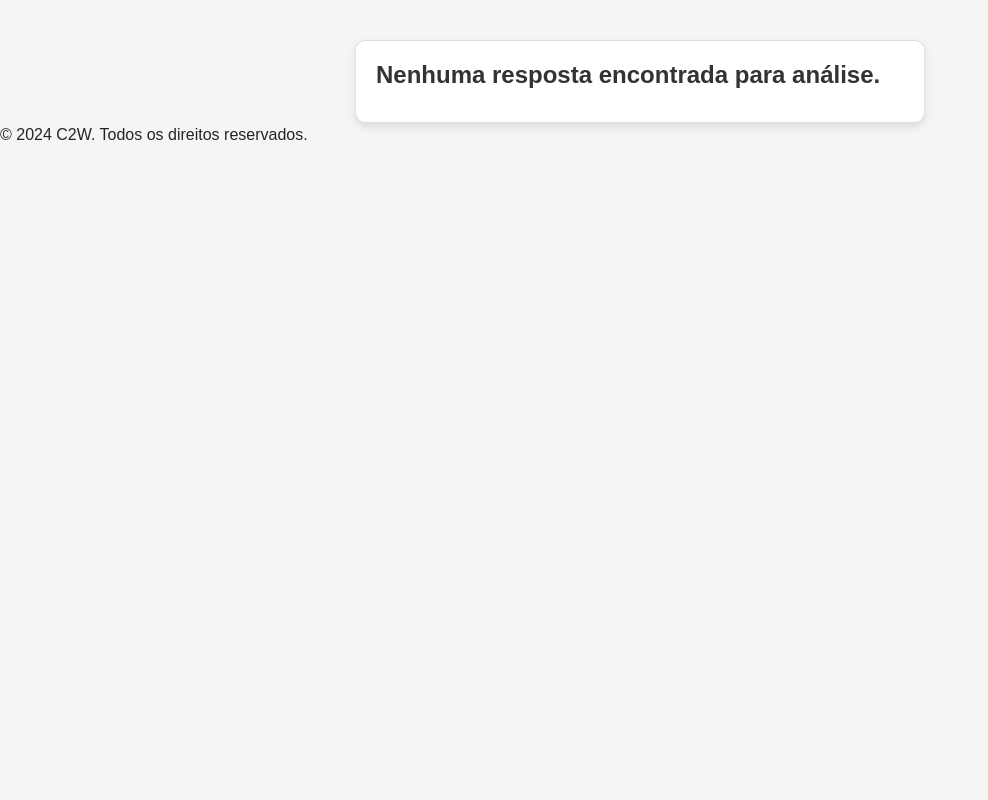
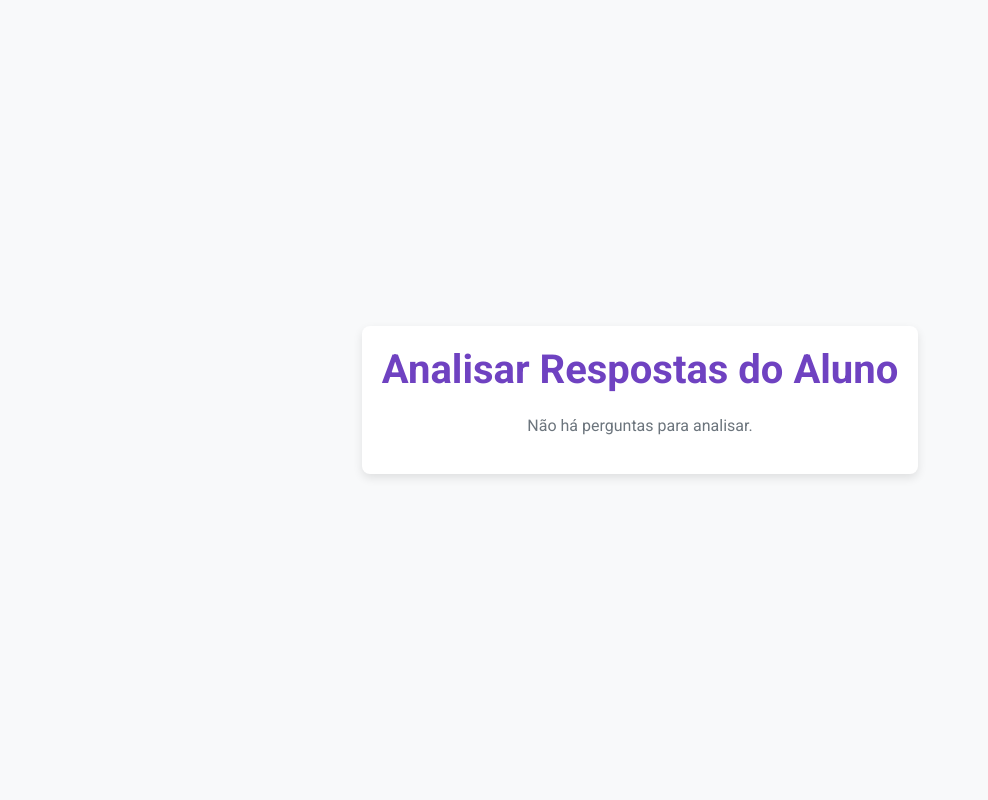
Before and after one commit to allanlealluz/C2W-SAMSUNG_Project, a Flask app: page /dashboard_professor/analisar_aluno/1 in a window 1280 px wide. Shown: the whole page, without its empty margins (0-988 px from the left). Run offline with Flask 3, Linux system fonts and the light colour scheme; the visitor is signed in with stand-in values (Sample User, id 1); data that the repository does not hold is empty; some libraries are stand-ins or nearby versions.

Commit message:
mudança no design e funcionalidade analisar nota aluno

```diff
--- a/models.py
+++ b/models.py
@@ -277,6 +277,9 @@ def get_resposta_by_aluno_aula(aluno_id, aula_id):
 def get_alunos():
     db = get_db()
     return db.execute("SELECT * FROM usuarios where tipo != 'professor' and tipo != 'admin'").fetchall()
+def get_perguntas_by_id(id):
+    db = get_db()
+    return db.execute("SELECT * FROM perguntas where id = ?",(id,)).fetchall()
 def resp_aluno(aluno_id):
       db = get_db()
       return db.execute("SELECT * FROM respostas where user_id = ?", (aluno_id,)).fetchall()
--- a/routes/teacher_routes.py
+++ b/routes/teacher_routes.py
@@ -4,7 +4,7 @@ import numpy as np
 from werkzeug.utils import secure_filename
 from models import (
     find_user_by_id, criar_aula, get_cursos,get_modulos_by_curso_id,
-    get_respostas_by_aula, get_progresso_by_aula, get_alunos,
+    get_respostas_by_aula, get_progresso_by_aula, get_alunos,get_perguntas_by_id,
     Adicionar_nota, resp_aluno, update_nota_resposta, get_student_scores,get_db, criar_modulos, get_aulas_por_modulo, get_student_scores_by_module
 )
 from utils import (
@@ -307,20 +307,54 @@ def analisar_aluno(aluno_id):
 
     if request.method == "POST":
         nota = request.form.get('nota')
-        if nota:
+        resposta_id = request.form.get('resposta_id')
+
+        if nota and resposta_id:
             try:
-                Adicionar_nota(1, aluno_id, nota)
-                print("Nota adicionada com sucesso!", "success")
+                db = get_db()
+                db.execute(
+                    "UPDATE respostas SET nota = ? WHERE id = ? AND user_id = ?",
+                    (nota, resposta_id, aluno_id)
+                )
+                db.commit()
+
+                respostas_pendentes = [
+                    resp for resp in resp_aluno(aluno_id) if resp["nota"] is None
+                ]
+                if not respostas_pendentes:
+                    return {"redirect": url_for('teacher.avaliar_alunos')}, 200
+
+                return {"status": "Nota adicionada com sucesso!"}, 200
             except Exception as e:
-                print(f"Erro ao adicionar nota: {e}", "error")
-            return redirect(url_for('teacher.avaliar_alunos'))
+                return {"error": f"Erro ao adicionar nota: {e}"}, 500
 
     try:
-        resposta = [resp for resp in resp_aluno(aluno_id) if resp["nota"] is None]
-        return render_template('analisar_aluno.html', resposta=resposta, aluno_id=aluno_id)
+        respostas_pendentes = [
+            resp for resp in resp_aluno(aluno_id) if resp["nota"] is None
+        ]
+        perguntas = []
+        for resp in respostas_pendentes:
+            pergunta = get_perguntas_by_id(resp["pergunta_id"])
+            if not pergunta:
+                flash(f"Pergunta não encontrada para a resposta ID {resp['id']}.", "warning")
+                continue
+
+            perguntas.append({
+                "resposta_id": resp["id"],
+                "pergunta_texto": pergunta[0]["texto"],
+                "resposta_texto": resp["resposta"]
+            })
+
+        return render_template(
+            'analisar_aluno.html',
+            perguntas=perguntas,
+            aluno_id=aluno_id
+        )
+
     except Exception as e:
-        print(f"Erro ao analisar aluno: {e}", "error")
-        return redirect(url_for('teacher.avaliar_alunos'))
+        flash(f"Erro ao analisar aluno: {e}", "error")
+        return redirect(url_for('teacher.analisar_aluno'))
+
 
 
 @teacher_bp.route('/dashboard_professor/update_nota_resposta', methods=["GET", "POST"])
--- /dev/null
+++ b/static/CSS/analisar_aluno.css
@@ -0,0 +1,36 @@
+body {
+    font-family: 'Roboto', sans-serif;
+    background-color: #f8f9fa;
+}
+.main-container {
+    min-height: 100vh;
+    display: flex;
+    justify-content: center;
+    align-items: center;
+}
+.content-box {
+    background: white;
+    border-radius: 8px;
+    box-shadow: 0 4px 10px rgba(0, 0, 0, 0.1);
+    max-width: 600px;
+    width: 100%;
+    padding: 20px;
+}
+.btn-purple {
+    background-color: #6f42c1;
+    color: white;
+}
+.btn-purple:hover {
+    background-color: #5a379d;
+}
+h1 {
+    color: #6f42c1;
+    text-align: center;
+    margin-bottom: 20px;
+}
+.response-container {
+    margin-bottom: 20px;
+}
+.response-container hr {
+    border-top: 1px solid #ddd;
+}
--- a/templates/analisar_aluno.html
+++ b/templates/analisar_aluno.html
@@ -1,113 +1,89 @@
 <!DOCTYPE html>
-<html lang="pt-BR">
+<html lang="pt">
 <head>
     <meta charset="UTF-8">
     <meta name="viewport" content="width=device-width, initial-scale=1.0">
-    <title>Analisar Aluno</title>
-    <link href="https://stackpath.bootstrapcdn.com/bootstrap/4.5.2/css/bootstrap.min.css" rel="stylesheet">
-    <style>
-        body {
-            background-color: #f5f5f5;
-            font-family: Arial, sans-serif;
-        }
-        .container {
-            max-width: 600px;
-            margin-top: 40px;
-        }
-        .card {
-            padding: 20px;
-            border-radius: 10px;
-            box-shadow: 0px 4px 8px rgba(0, 0, 0, 0.1);
-        }
-        .card-title {
-            color: #333;
-            font-size: 24px;
-            font-weight: bold;
-        }
-        .response-text {
-            font-size: 16px;
-            line-height: 1.5;
-            color: #555;
-        }
-        .form-group label {
-            font-weight: bold;
-        }
-        .btn-submit {
-            width: 100%;
-            background-color: #007bff;
-            color: #fff;
-        }
-    </style>
+    <title>Analisar Respostas</title>
+    <link rel="icon" href="{{ url_for('static', filename='/img/C2W.png') }}">
+    <link rel="stylesheet" href="https://stackpath.bootstrapcdn.com/bootstrap/4.5.2/css/bootstrap.min.css">
+    <link href="https://fonts.googleapis.com/css2?family=Roboto:wght@400;700&display=swap" rel="stylesheet">
+    <link rel="stylesheet" href="{{ url_for('static', filename='/CSS/dashboard_professor.css') }}">
+    <link rel="stylesheet" href="{{ url_for('static', filename='/CSS/analisar_aluno.css') }}">
 </head>
 <body>
-    <div class="container">
-        <div class="card">
-            {% if resposta and resposta|length > 0 %}
-                <h1 class="card-title">Analisando Respostas de: {{ resposta[0]["nome"] }} - Aula {{ aula_id }}</h1>
+    <div class="main-container">
+        <div class="content-box">
+            <h1>Analisar Respostas do Aluno</h1>
 
-                {% for resp in resposta %}
-                <div class="response-block mb-4">
-                    <p class="response-text"><strong>Resposta do Aluno:</strong> {{ resp.resposta }}</p>
-
-                    <form class="nota-form" data-id="{{ resp.id }}" onsubmit="submitNota(event, {{ resp.id }})">
+            {% if not perguntas %}
+                <p class="text-center text-muted">Não há perguntas para analisar.</p>
+            {% else %}
+                {% for pergunta in perguntas %}
+                <div class="response-container">
+                    <h5 class="text-primary">Pergunta:</h5>
+                    <p class="font-weight-bold">{{ pergunta.pergunta_texto }}</p>
+                    <h6 class="text-secondary">Resposta do aluno:</h6>
+                    <p>{{ pergunta.resposta_texto }}</p>
+                    <form
+                        method="POST"
+                        action="{{ url_for('teacher.analisar_aluno', aluno_id=aluno_id) }}"
+                        class="nota-form"
+                    >
+                        <input type="hidden" name="resposta_id" value="{{ pergunta.resposta_id }}">
                         <div class="form-group">
-                            <label for="nota-{{ resp.id }}">Nota:</label>
-                            <input type="number" class="form-control" id="nota-{{ resp.id }}" name="nota" min="0" max="10" step="0.1" required placeholder="Insira a nota de 0 a 10">
+                            <label for="nota_{{ pergunta.resposta_id }}">Atribuir Nota:</label>
+                            <input
+                                type="number"
+                                id="nota_{{ pergunta.resposta_id }}"
+                                name="nota"
+                                class="form-control"
+                                required
+                                min="0"
+                                max="10"
+                                step="0.1"
+                            >
                         </div>
-                        <button type="submit" class="btn btn-primary btn-submit mt-3">Adicionar Nota</button>
+                        <button type="submit" class="btn btn-purple">Salvar Nota</button>
                     </form>
                 </div>
+                <hr>
                 {% endfor %}
-            {% else %}
-                <h1 class="card-title">Nenhuma resposta encontrada para análise.</h1>
             {% endif %}
         </div>
     </div>
 
-    <script src="https://code.jquery.com/jquery-3.5.1.min.js"></script>
-    <script src="https://cdn.jsdelivr.net/npm/@popperjs/core@2.5.2/dist/umd/popper.min.js"></script>
-    <script src="https://stackpath.bootstrapcdn.com/bootstrap/4.5.2/js/bootstrap.min.js"></script>
-
     <script>
-        const totalFormularios = document.querySelectorAll('.nota-form').length;
-        let formulariosEnviados = 0;
-
-        async function submitNota(event, respostaId) {
+        document.querySelectorAll('.nota-form').forEach(form => {
+            form.addEventListener('submit', async (event) => {
                 event.preventDefault();
-
-            const notaInput = document.querySelector(`#nota-${respostaId}`);
-            const nota = notaInput.value;
+                const formData = new FormData(form);
 
                 try {
-                const response = await fetch('/dashboard_professor/update_nota_resposta', {
+                    const response = await fetch(form.action, {
                         method: 'POST',
-                    headers: {
-                        'Content-Type': 'application/json'
-                    },
-                    body: JSON.stringify({
-                        resposta_id: respostaId,
-                        nota: nota
-                    })
+                        body: formData
                     });
 
-                if (response.ok) {
-                    formulariosEnviados++;
-                    alert("Nota atualizada com sucesso!");
+                    const result = await response.json();
 
-                    if (formulariosEnviados === totalFormularios) {
-                        window.location.href = '/dashboard_professor';
-                    }
-                } else {
-                    alert("Erro ao atualizar a nota.");
+                    if (result.redirect) {
+                        window.location.href = result.redirect;
+                    } else if (result.status) {
+                        alert(result.status);
+                        form.querySelector('button').disabled = true;
+                        form.querySelector('input').disabled = true;
+                    } else if (result.error) {
+                        alert(result.error);
                     }
                 } catch (error) {
-                console.error("Erro ao enviar a nota:", error);
-                alert("Erro ao enviar a nota.");
+                    console.error('Erro:', error);
+                    alert('Erro ao processar a nota.');
                 }
-        }
+            });
+        });
     </script>
-    <footer>
-        <p>&copy; 2024 C2W. Todos os direitos reservados.</p>
-    </footer>
+    <script src="https://code.jquery.com/jquery-3.5.1.slim.min.js"></script>
+    <script src="https://cdn.jsdelivr.net/npm/@popperjs/core@2.4.4/dist/umd/popper.min.js"></script>
+    <script src="https://stackpath.bootstrapcdn.com/bootstrap/4.5.2/js/bootstrap.min.js"></script>
 </body>
 </html>
--- a/templates/home.html
+++ b/templates/home.html
@@ -11,7 +11,7 @@
 <body>
     <nav class="navbar navbar-expand-lg navbar-dark sticky-top">
         <a class="navbar-brand ml-3" href="#">
-            <img class="logo" src="{{ url_for('static', filename='/img/C2W3.png') }}" alt="C2W Logo" width="100" height="100">
+            <img class="logo" src="{{ url_for('static', filename='/img/C2W3.png') }}" alt="C2W Logo" width="70" height="70">
         </a>
         <button class="navbar-toggler" type="button" data-toggle="collapse" data-target="#navbarNav" aria-controls="navbarNav" aria-expanded="false" aria-label="Toggle navigation">
             <span class="navbar-toggler-icon"></span>
@@ -23,7 +23,7 @@
                 <li class="nav-item"><a class="nav-link" href="#">Contato</a></li>
                 <li class="nav-item"><a class="nav-link" href="/cadastro">Cadastro</a></li>
             </ul>
-            <a class="text-light" href="/login"><button class="btn btn-login ml-3" type="button" data-toggle="modal" data-target="#modalLogin">Login</button></a>
+            <a class="text-light" href="/login"><button class="btn btn-login" type="button" data-toggle="modal" data-target="#modalLogin">Login</button></a>
         </div>
     </nav>
 
```
Also changed, not shown: routes/student_routes.py (+8 -2 lines), static/CSS/home.css (+10 -3 lines), static/CSS/ver_aula.css (+83 -23 lines), templates/cadastro.html (+33 -4 lines), templates/ver_aula.html (+25 -15 lines), static/images/performance_plot.png, static/img/images.jpg (added), static/img/jessica.jpg (added), 2 other files. Lines whose indentation alone changed are shown as unchanged.
